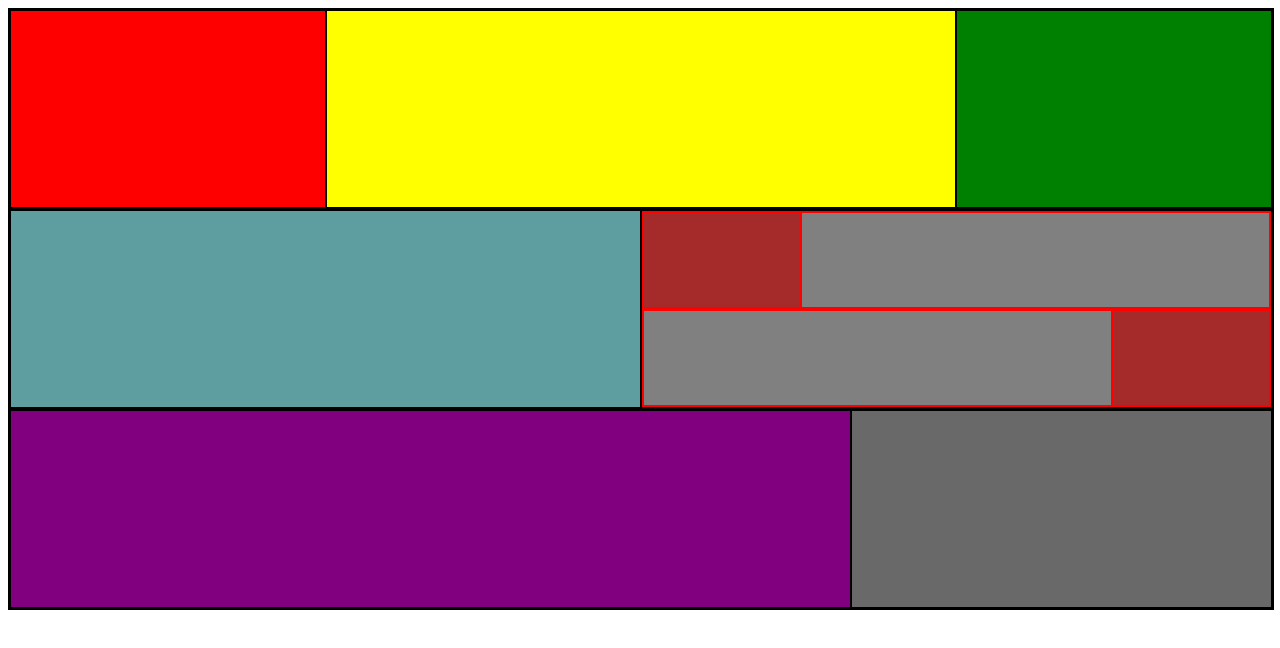
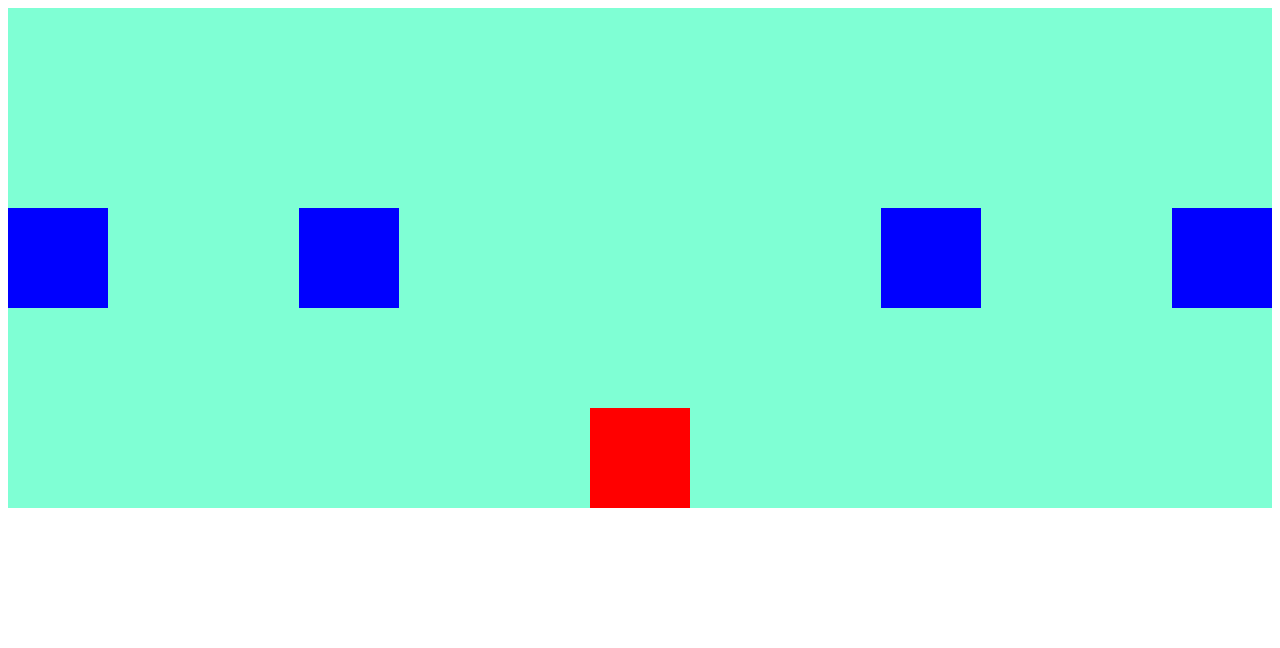
Before and after one commit to ErikGgois/PROJETOS, a React (Vite) app in the folder meu-projeto/: page / in a window 1280 px wide. Shown: the top 648 px of the page. Built offline with nearby package versions, Linux system fonts and the light colour scheme.

Commit message:
Novos conteudos em aula

```diff
--- a/meu-projeto/src/App.tsx
+++ b/meu-projeto/src/App.tsx
@@ -1,9 +1,18 @@
 import './estilo/estilo.css'
+import './FlexDirection'
+import FlexDirection from './FlexDirection'
 
 function App() {
 
   return (
-    <>
+
+<div>
+  <FlexDirection/>
+</div>
+
+
+
+   /* <>
 
       <div className='container'>
 
@@ -50,7 +59,7 @@ function App() {
 
       </div>
 
-    </>
+    </> */
   )
 }
 
--- /dev/null
+++ b/meu-projeto/src/FlexDirection.tsx
@@ -0,0 +1,19 @@
+import './estilo/estilo.css'
+
+function FlexDirection() {
+
+  return (
+    <>
+    <div className='paizao'>
+        <div className='fi-1'></div>
+        <div className='fi-1'></div>
+        <div className='fi-2'></div>
+        <div className='fi-1'></div>
+        <div className='fi-1'></div>
+    </div>
+
+    </>
+  )
+}
+
+export default FlexDirection
--- a/meu-projeto/src/estilo/estilo.css
+++ b/meu-projeto/src/estilo/estilo.css
@@ -125,3 +125,27 @@
     flex: 1;
     border: 1px solid black;
 }
+
+.paizao{
+background-color: aquamarine;
+display: flex;
+flex-direction: row;
+height: 500px;
+width: 100%;
+justify-content: space-between;
+align-items: center;
+}
+
+.fi-1{
+background-color: blue;
+height: 100px;
+width: 100px;
+
+}
+
+.fi-2{
+background-color: red;
+height: 100px;
+width: 100px;
+align-self: flex-end;
+}
```
